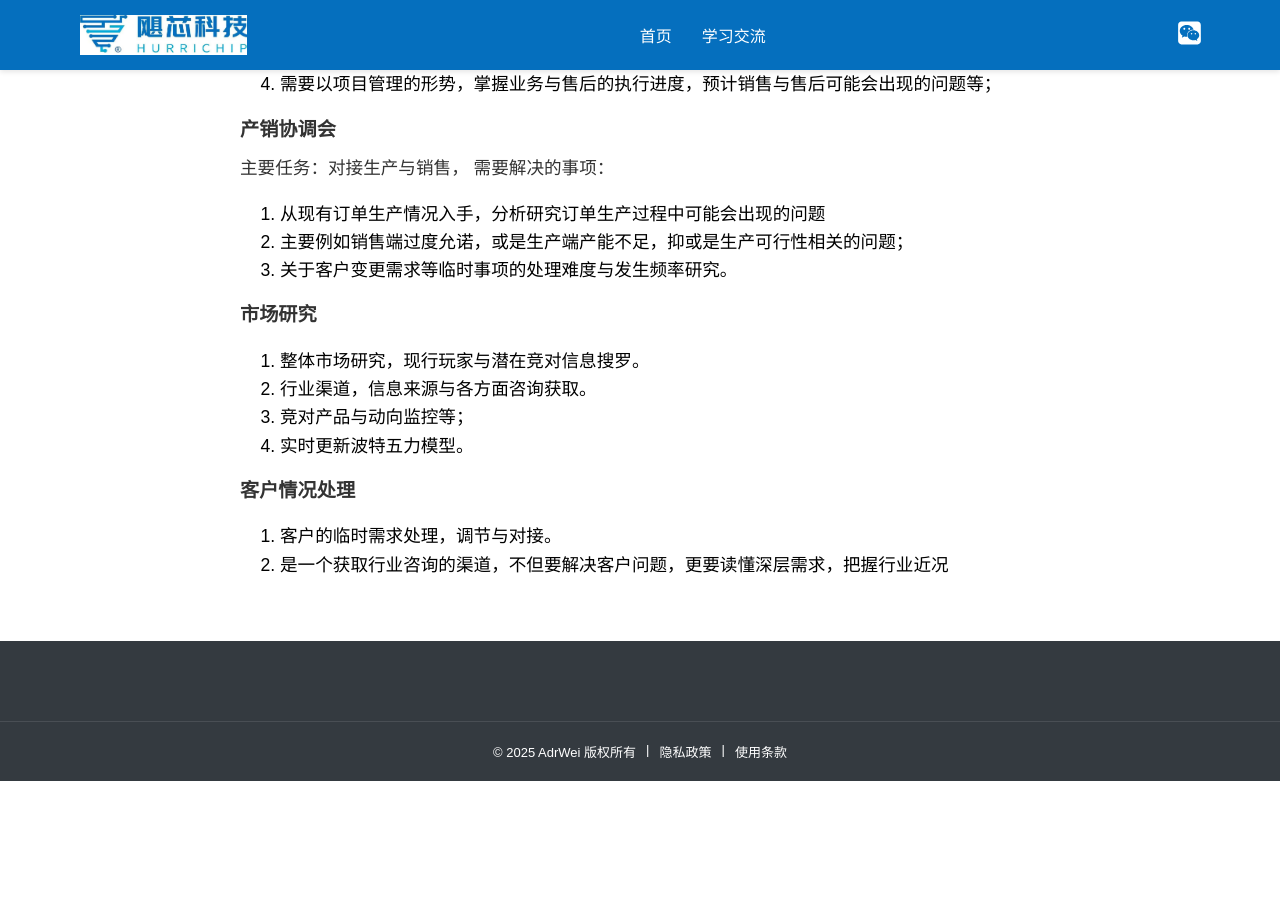
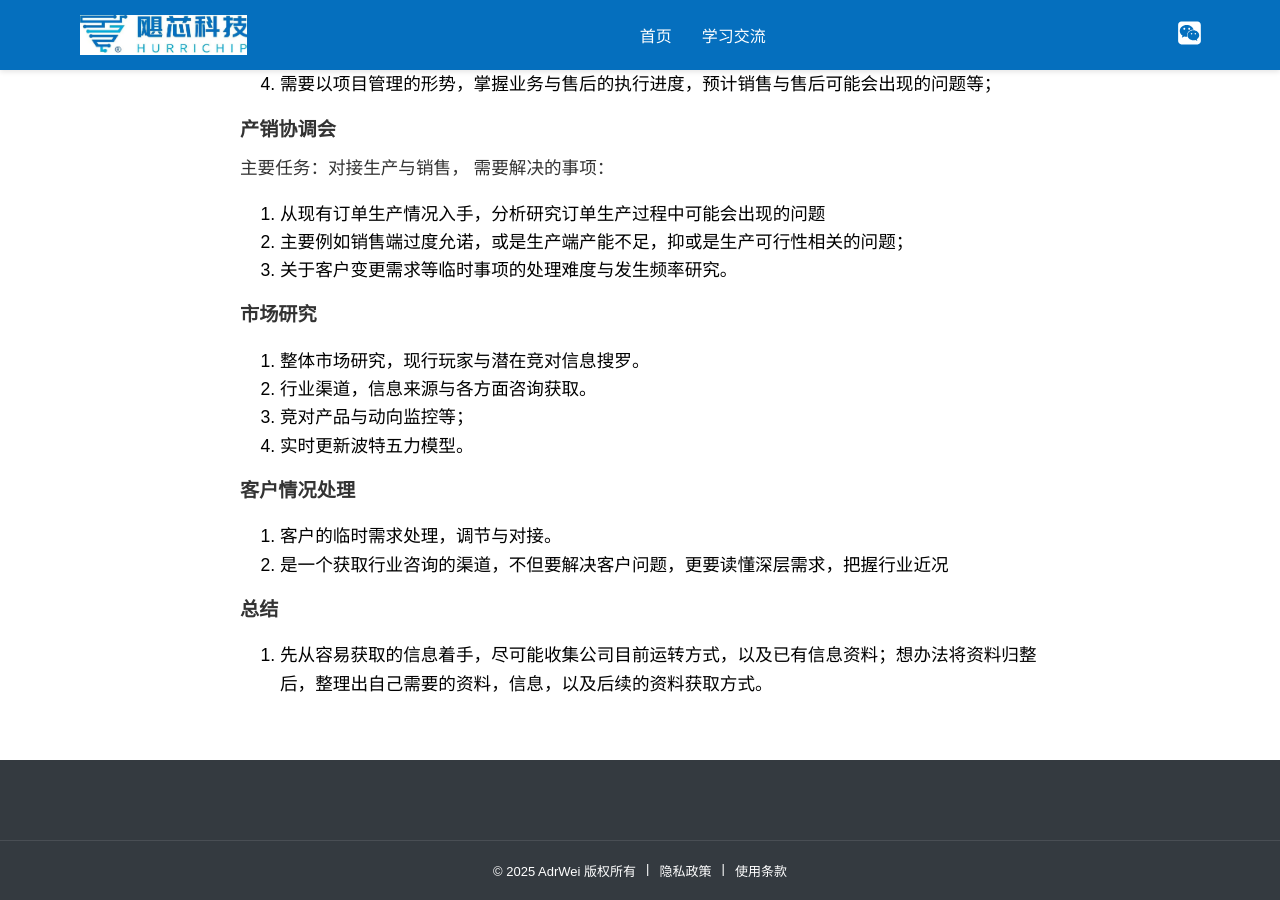
Before and after one commit to AdrWei/hurricanechip, a Jekyll site: the page built from _posts/2025-05-18-入职职能执行研究.md, in a window 1280 px wide and 900 px high, scrolled down 721 px. Built offline with Jekyll 4.4.1, drawn with Linux system fonts in a browser that asks for light colours; before the commit the page ends 1502 px from its top, so only the background shows below that.

Commit message:
Update 2025-05-18-入职职能执行研究.md

```diff
--- a/_posts/2025-05-18-入职职能执行研究.md
+++ b/_posts/2025-05-18-入职职能执行研究.md
@@ -38,3 +38,6 @@ c)	大功率产品，注重良品率
 ### **客户情况处理**
 1. 客户的临时需求处理，调节与对接。
 2. 是一个获取行业咨询的渠道，不但要解决客户问题，更要读懂深层需求，把握行业近况
+
+### **总结**
+1. 先从容易获取的信息着手，尽可能收集公司目前运转方式，以及已有信息资料；想办法将资料归整后，整理出自己需要的资料，信息，以及后续的资料获取方式。
```
